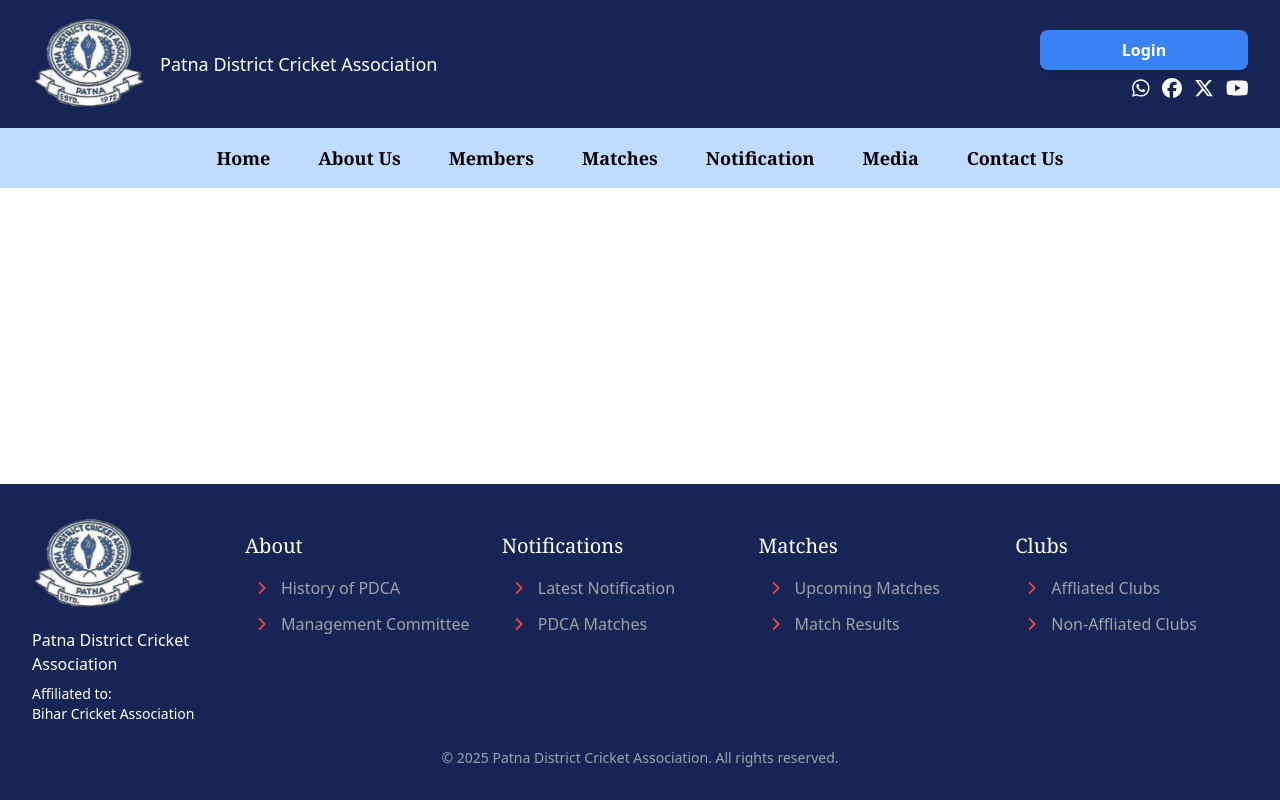
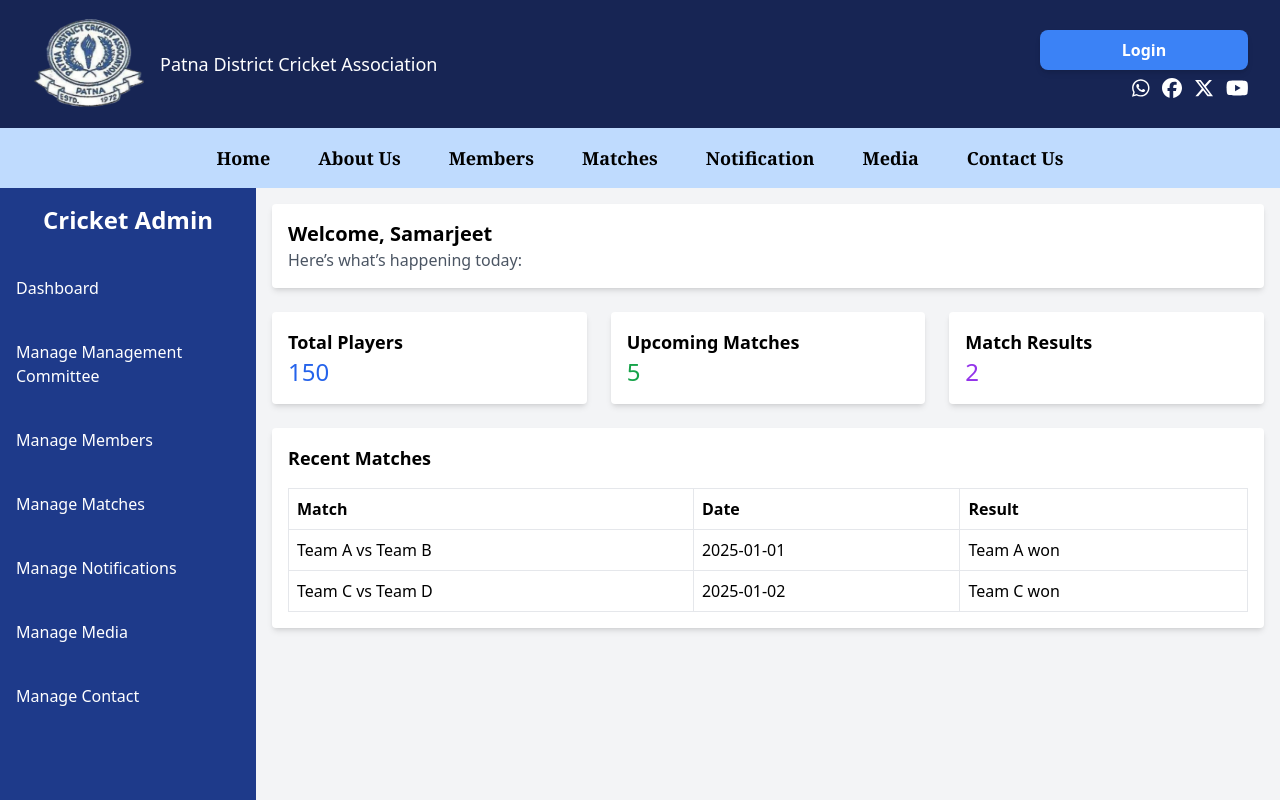
Before and after one commit to Samar1402/P.D.C.A, a React (Vite) app: page /dashboard in a window 1280 px wide. Shown: the top 800 px of the page. Built offline with nearby package versions, Linux system fonts and the light colour scheme.

Commit message:
add Dashboard.jsx page

```diff
--- a/package.json
+++ b/package.json
@@ -18,6 +18,7 @@
     "react": "^18.3.1",
     "react-dom": "^18.3.1",
     "react-fontawesome": "^1.7.1",
+    "react-icons": "^5.4.0",
     "react-router-dom": "^7.1.1",
     "react-slick": "^0.30.3",
     "react-toastify": "^11.0.2",
--- a/src/App.jsx
+++ b/src/App.jsx
@@ -17,6 +17,7 @@
 import Forgetpswd from "./Components/Forgetpswd";
 import AffiliatedMembers from "./Components/AffiliatedMembers";
 import NonAffiliatedMembers from "./Components/NonAffiliatedMembers";
+import Dashboard from "./Components/Dashboard";
 
 function App() {
   return (
@@ -27,6 +28,7 @@
         <Routes>
           <Route path="/" element={<Home />}></Route>
           <Route path="/login" element={<Login />}></Route>
+          <Route path="/dashboard" element={<Dashboard />}></Route>
           <Route path="/register" element={<SignUp />}></Route>
           <Route path="/contact" element={<Contact />}></Route>
           <Route path="/notifications" element={<Notification />}></Route>
--- /dev/null
+++ b/src/Components/Dashboard.jsx
@@ -0,0 +1,122 @@
+import React, { useState } from "react";
+import { Link } from "react-router-dom";
+
+const Dashboard = () => {
+  const [sidebarOpen, setSidebarOpen] = useState(false);
+
+  return (
+    <div className="min-h-screen bg-gray-100 flex flex-col md:flex-row">
+      {/* Sidebar */}
+      <aside
+        className={`${
+          sidebarOpen ? "block" : "hidden"
+        } md:block w-full md:w-64 bg-blue-900 text-white min-h-screen md:min-h-0 fixed md:relative z-10`}
+      >
+        <div className="p-4 text-center">
+          <h1 className="text-2xl font-bold">Cricket Admin</h1>
+        </div>
+        <nav className="mt-2">
+          <div className="space-y-2">
+            <Link
+              to="/dashboard"
+              className="block p-4 hover:bg-blue-700 rounded"
+            >
+              Dashboard
+            </Link>
+            <Link to="/players" className="block p-4 hover:bg-blue-700 rounded">
+              Manage Management Committee
+            </Link>
+            <Link to="/players" className="block p-4 hover:bg-blue-700 rounded">
+              Manage Members
+            </Link>
+            <Link to="/matches" className="block p-4 hover:bg-blue-700 rounded">
+              Manage Matches
+            </Link>
+            <Link
+              to="/statistics"
+              className="block p-4 hover:bg-blue-700 rounded"
+            >
+              Manage Notifications
+            </Link>
+            <Link
+              to="/settings"
+              className="block p-4 hover:bg-blue-700 rounded"
+            >
+              Manage Media
+            </Link>
+            <Link
+              to="/settings"
+              className="block p-4 hover:bg-blue-700 rounded"
+            >
+              Manage Contact
+            </Link>
+          </div>
+        </nav>
+      </aside>
+
+      {/* Main Content */}
+      <main
+        className={`flex-1 p-4 ${
+          sidebarOpen ? "ml-64" : "ml-0"
+        } transition-all duration-300`}
+      >
+        {/* Mobile Toggle Button */}
+        <button
+          onClick={() => setSidebarOpen(!sidebarOpen)}
+          className="md:hidden bg-blue-900 text-white p-2 rounded mb-4"
+        >
+          {sidebarOpen ? "Close Menu" : "Open Menu"}
+        </button>
+
+        <div className="bg-white shadow-md rounded p-4 mb-6">
+          <h2 className="text-xl font-bold">Welcome, Samarjeet</h2>
+          <p className="text-gray-600">Here’s what’s happening today:</p>
+        </div>
+
+        {/* Statistics */}
+        <div className="grid grid-cols-1 sm:grid-cols-2 lg:grid-cols-3 gap-6">
+          <div className="bg-white p-4 shadow-md rounded">
+            <h3 className="text-lg font-semibold">Total Players</h3>
+            <p className="text-2xl text-blue-600">150</p>
+          </div>
+          <div className="bg-white p-4 shadow-md rounded">
+            <h3 className="text-lg font-semibold">Upcoming Matches</h3>
+            <p className="text-2xl text-green-600">5</p>
+          </div>
+          <div className="bg-white p-4 shadow-md rounded">
+            <h3 className="text-lg font-semibold">Match Results</h3>
+            <p className="text-2xl text-purple-600">2</p>
+          </div>
+        </div>
+
+        {/* Recent Matches */}
+        <div className="mt-6 bg-white shadow-md rounded p-4">
+          <h3 className="text-lg font-semibold">Recent Matches</h3>
+          <table className="w-full mt-4 text-left table-auto border-collapse">
+            <thead>
+              <tr>
+                <th className="border p-2">Match</th>
+                <th className="border p-2">Date</th>
+                <th className="border p-2">Result</th>
+              </tr>
+            </thead>
+            <tbody>
+              <tr>
+                <td className="border p-2">Team A vs Team B</td>
+                <td className="border p-2">2025-01-01</td>
+                <td className="border p-2">Team A won</td>
+              </tr>
+              <tr>
+                <td className="border p-2">Team C vs Team D</td>
+                <td className="border p-2">2025-01-02</td>
+                <td className="border p-2">Team C won</td>
+              </tr>
+            </tbody>
+          </table>
+        </div>
+      </main>
+    </div>
+  );
+};
+
+export default Dashboard;
--- a/src/Components/Login.jsx
+++ b/src/Components/Login.jsx
@@ -1,15 +1,17 @@
 import React from "react";
 import { FontAwesomeIcon } from "@fortawesome/react-fontawesome";
 import { faSignInAlt, faKey } from "@fortawesome/free-solid-svg-icons";
-import { Link } from "react-router-dom";
+import { Link, useNavigate } from "react-router-dom";
 import cricketer from "../images/cricketer.png";
 
 const Login = () => {
   // Handle form submission
+  const navigate = useNavigate();
   const handleSubmit = (e) => {
     e.preventDefault();
 
     console.log("Form submitted");
+    navigate("/dashboard");
   };
 
   return (
```
Also changed, not shown: 2 other files (tests, documents, lock files or other folders).
